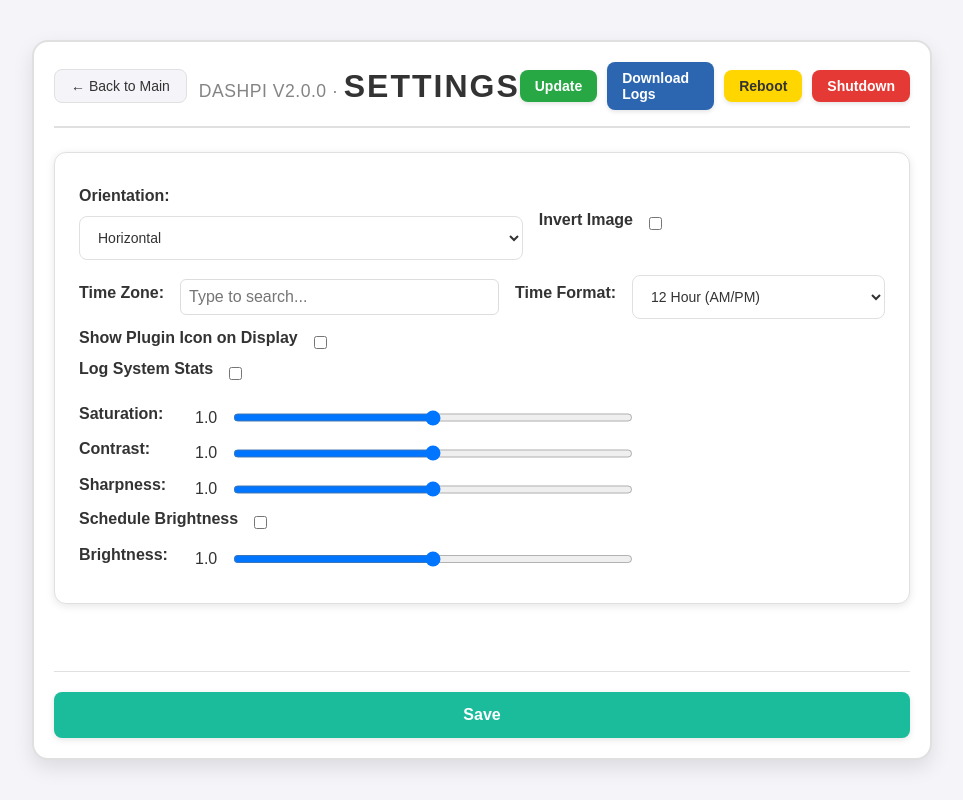
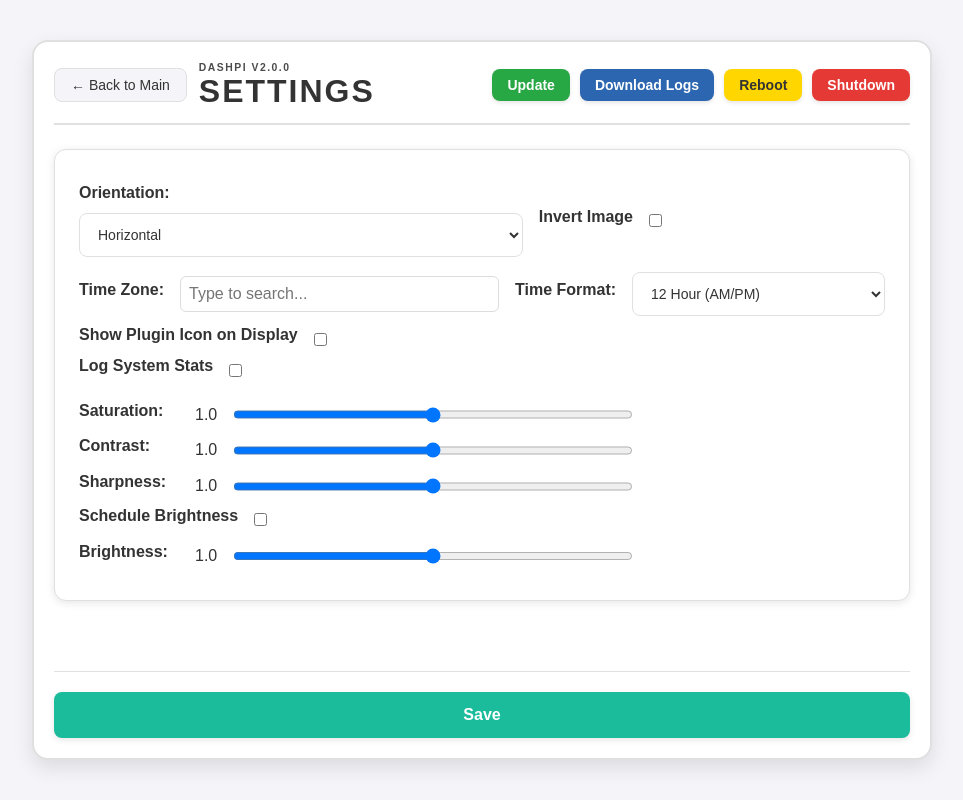
Before and after one commit to SHagler2/DashPi, a Flask app: page /settings in a window 1280 px wide. Shown: the whole page, without its empty margins (158-1121 px from the left). Run offline with Flask 3, Linux system fonts and the light colour scheme; parts of the project's set-up code (start-up, migrations or seed data) failed here and were passed over.

Commit message:
Two-line header: project label above page title
Move project name/version to a subtitle line above the page title
instead of inline. Reduces header crowding especially on Settings
page with 4 action buttons. Increase label opacity from 0.6 to 0.7.

Co-Authored-By: Claude Opus 4.6 <noreply@anthropic.com>

```diff
--- a/src/static/styles/main.css
+++ b/src/static/styles/main.css
@@ -165,15 +165,18 @@ body {
 }
 
 .project-label {
-    font-size: 0.55em;
-    font-weight: 500;
-    opacity: 0.6;
-    letter-spacing: 0.5px;
+    font-size: 0.65rem;
+    font-weight: 600;
+    text-transform: uppercase;
+    letter-spacing: 1.5px;
+    opacity: 0.7;
+    display: block;
+    margin-bottom: 2px;
     white-space: nowrap;
 }
 
-.project-label::after {
-    content: " · ";
+.title-block h1 {
+    line-height: 1;
 }
 
 .app-icon {
--- a/src/templates/apikeys.html
+++ b/src/templates/apikeys.html
@@ -195,7 +195,10 @@
         <header class="header">
             <div style="display: flex; align-items: center; gap: 12px;">
                 <button onclick="window.location.href='{{ url_for('main.main_page') }}'" class="back-button">← Back to Main</button>
-                <h1><span class="project-label">{{ project_name }} v{{ version }}</span>API Keys</h1>
+                <div class="title-block">
+                    <span class="project-label">{{ project_name }} v{{ version }}</span>
+                    <h1>API Keys</h1>
+                </div>
             </div>
         </header>
         <div class="separator"></div>
--- a/src/templates/diagnostics.html
+++ b/src/templates/diagnostics.html
@@ -130,7 +130,10 @@
         <header class="header">
             <div style="display: flex; align-items: center; gap: 12px;">
                 <button onclick="window.location.href='{{ url_for('main.main_page') }}'" class="back-button">← Back to Main</button>
-                <h1><span class="project-label">{{ project_name }} v{{ version }}</span>Diagnostics</h1>
+                <div class="title-block">
+                    <span class="project-label">{{ project_name }} v{{ version }}</span>
+                    <h1>Diagnostics</h1>
+                </div>
             </div>
             <div class="header-actions">
                 <span id="diagLive" style="font-size: 12px; color: var(--text-secondary); display: flex; align-items: center; gap: 4px;">
--- a/src/templates/loops.html
+++ b/src/templates/loops.html
@@ -23,7 +23,10 @@
         <header class="header">
             <div style="display: flex; align-items: center; gap: 12px;">
                 <button onclick="window.location.href='{{ url_for('main.main_page') }}'" class="back-button">← Back to Main</button>
-                <h1><span class="project-label">{{ project_name }} v{{ version }}</span>Loops</h1>
+                <div class="title-block">
+                    <span class="project-label">{{ project_name }} v{{ version }}</span>
+                    <h1>Loops</h1>
+                </div>
             </div>
             <div class="header-actions">
                 <label style="display: flex; align-items: center; gap: 6px; cursor: pointer; font-size: 13px; color: var(--text-secondary); white-space: nowrap;">
--- a/src/templates/plugin.html
+++ b/src/templates/plugin.html
@@ -320,7 +320,10 @@
         <header class="header">
             <div style="display: flex; align-items: center; gap: 12px;">
                 <button onclick="window.location.href='{% if loop_edit_mode %}/loops{% else %}{{ url_for('main.main_page') }}{% endif %}'" class="back-button">← Back to Main</button>
-                <h1><span class="project-label">{{ project_name }} v{{ version }}</span>{{ plugin.display_name }}</h1>
+                <div class="title-block">
+                    <span class="project-label">{{ project_name }} v{{ version }}</span>
+                    <h1>{{ plugin.display_name }}</h1>
+                </div>
                 {% if api_key and api_key.required %}<span class="api-key-label" title="{{api_key.service}} (Set {{api_key.expected_key}} in .env)">Requires API Key</span>{% endif %}
             </div>
             <div class="header-actions">
--- a/src/templates/settings.html
+++ b/src/templates/settings.html
@@ -180,7 +180,10 @@
         <header class="header">
             <div style="display: flex; align-items: center; gap: 12px;">
                 <button onclick="window.location.href='{{ url_for('main.main_page') }}'" class="back-button">← Back to Main</button>
-                <h1><span class="project-label">{{ project_name }} v{{ version }}</span>Settings</h1>
+                <div class="title-block">
+                    <span class="project-label">{{ project_name }} v{{ version }}</span>
+                    <h1>Settings</h1>
+                </div>
             </div>
             <div class="header-actions">
                 <button class="header-button" id="updateBtn" style="background-color: #28a745; color: #fff;" onclick="checkForUpdates()">Update</button>
```
